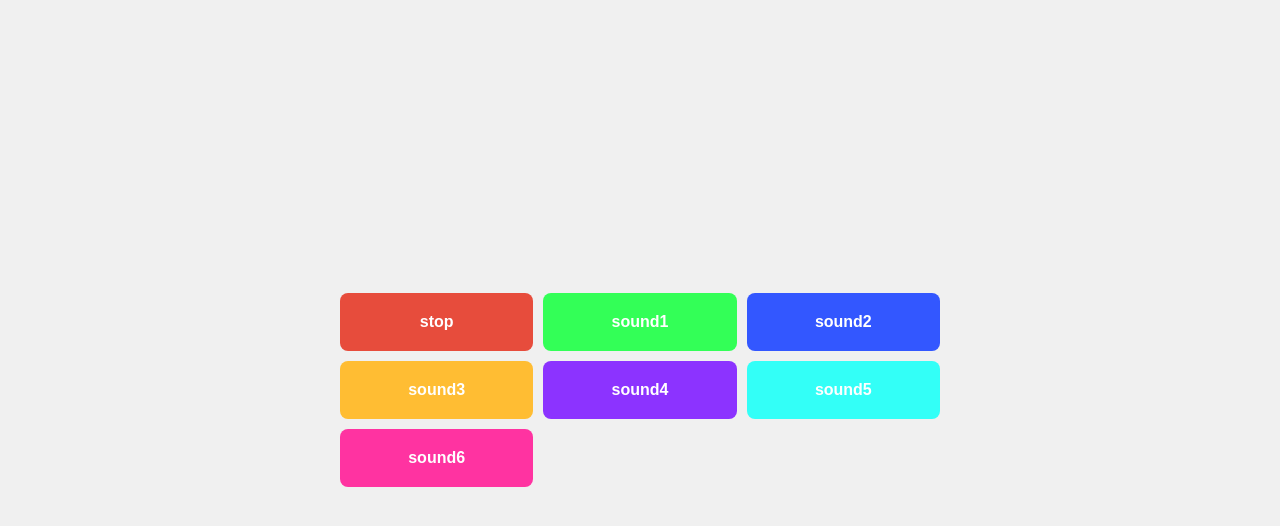
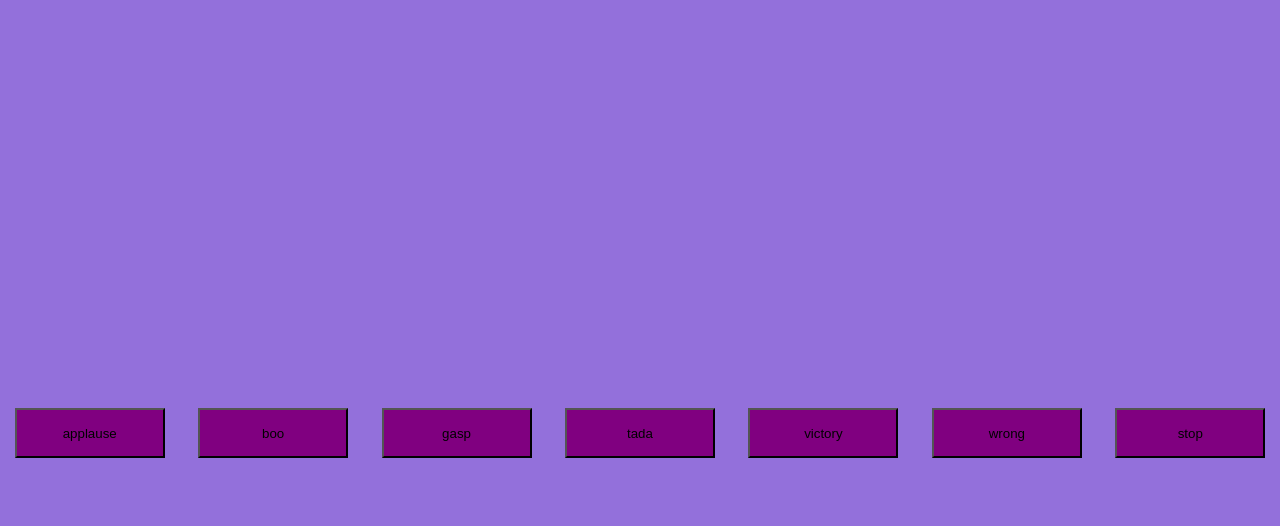
Before and after one commit to acciojob/Soundbar-singhdevendrajtz, a website: page main.html in a window 1280 px wide. Both pictures are taken after a click on the button "stop". Drawn offline with Linux system fonts and the light colour scheme.

Commit message:
created a submission

```diff
--- a/main.html
+++ b/main.html
@@ -9,13 +9,13 @@
 <body>
 	<!-- the entire body must be written by student -->
     <section id="buttons">
-		<!-- <button class="btn">applause</button>
+		<button class="btn">applause</button>
 		<button class="btn">boo</button>
 		<button class="btn">gasp</button>
 		<button class="btn">tada</button>
 		<button class="btn">victory</button>
-		<button  class="btn">wrong</button> -->
-		<button class="stop">stop</button>
+		<button class="btn">wrong</button>
+		<button class="btn stop">stop</button>
 	</section>
 	<script type="text/javascript" src="./script.js">
 
--- a/script.js
+++ b/script.js
@@ -1,76 +1,34 @@
-const playingAudios = [];
+//your JS code here. If required.
+const sounds=["https://actions.google.com/sounds/v1/foley/hand_claps_close.ogg" ,"https://actions.google.com/sounds/v1/alarms/spaceship_alarm.ogg","https://actions.google.com/sounds/v1/alarms/spaceship_alarm.ogg","https://actions.google.com/sounds/v1/alarms/spaceship_alarm.ogg", "https://actions.google.com/sounds/v1/alarms/alarm_clock.ogg","https://actions.google.com/sounds/v1/alarms/medium_bell_ringing_near.ogg"]
+const buttons=document.querySelectorAll(".btn");
+const container=document.querySelector("#buttons")
+const audio_el = document.createElement('audio');
+document.body.appendChild(audio_el);
 
-// Function to generate the sound buttons
-function createSoundButtons() {
-    const soundContainer = document.getElementById('buttons');
+buttons.forEach((x,y)=>{
+	if(y<=5)
+	{
+buttons[y].addEventListener('click',function(e){
+	 if (window.currentAudio) {
+    window.currentAudio.pause();
+    window.currentAudio.currentTime = 0; // reset
+  }
 
-    // In a real-world scenario, you would fetch these file names from a server
-    // For this local setup, manually list your audio files here
-    const soundFiles = [
-        'sound1.mp3',
-        'sound2.mp3',
-        'sound3.mp3',
-        'sound4.mp3',
-        'sound5.mp3',
-        'sound6.mp3'
-    ];
+	audio_el.src=`${sounds[y]}`
+	audio_el.play();
+    // store current audio in global variable
 
-    // Loop through the sound files and create a button for each
-    soundFiles.forEach(soundFile => {
-        const button = document.createElement('button');
 
-        // Use the filename (without extension) as the button text
-        const soundName = soundFile.split('.')[0];
-        button.innerText = soundName;
-        button.classList.add('btn');
+							})
+	}
+	else if(y==6)
+	{
+		buttons[y].addEventListener('click',function(){
 
-        // Store the sound file path as a data attribute on the button
-        button.dataset.sound = `sounds/${soundFile}`;
 
-        soundContainer.appendChild(button);
-    });
-}
 
-// Function to play a sound
-function playSound(filePath) {
-    // Stop any other currently playing sounds before starting a new one
-    stopAllSounds();
+   audio_el.pause() // reset
 
-    const audio = new Audio(filePath);
-    audio.play();
-
-    // Add the new audio object to our tracking array
-    playingAudios.push(audio);
-}
-
-// Function to stop all currently playing sounds
-function stopAllSounds() {
-    playingAudios.forEach(audio => {
-        audio.pause();
-        audio.currentTime = 0; // Rewind the audio to the beginning
-    });
-    // Clear the array
-    playingAudios.length = 0;
-}
-
-// Add event listeners once the DOM is fully loaded
-document.addEventListener('DOMContentLoaded', () => {
-    // Generate the buttons based on the sound files array
-    createSoundButtons();
-
-    const buttonsContainer = document.getElementById('buttons');
-    const stopButton = document.querySelector('.stop');
-
-    // Use event delegation for the sound buttons
-    buttonsContainer.addEventListener('click', (event) => {
-        if (event.target.classList.contains('btn')) {
-            const soundPath = event.target.dataset.sound;
-            if (soundPath) {
-                playSound(soundPath);
-            }
-        }
-    });
-
-    // Event listener for the stop button
-    stopButton.addEventListener('click', stopAllSounds);
-});
+	})
+			}
+	})
--- a/styles.css
+++ b/styles.css
@@ -1,78 +1,19 @@
-body {
-    background-color: #f0f0f0;
-    font-family: Arial, sans-serif;
-    display: flex;
-    flex-direction: column;
-    align-items: center;
-    justify-content: center;
-    height: 100vh;
-    margin: 0;
+/*  your css code here. If applicable */
+#buttons{
+	display:flex;
+	justify-content:space-around;
+	align-items:center;
+	gap:20px;
+
 }
+.btn{
+	background-color:purple;
+	height:50px;
+	width:150px;
 
-h1 {
-    color: #333;
-    margin-bottom: 20px;
 }
-
-.container {
-    text-align: center;
+body{
+	background-color:mediumpurple;
+	position:relative;
+	top:50vh;
 }
-
-#buttons {
-    display: grid;
-    grid-template-columns: repeat(3, 1fr);
-    gap: 10px;
-    margin-bottom: 20px;
-    width: 600px;
-    max-width: 90vw;
-}
-
-.btn {
-    padding: 20px;
-    border: none;
-    border-radius: 8px;
-    font-size: 16px;
-    font-weight: bold;
-    color: #fff;
-    cursor: pointer;
-    transition: transform 0.1s ease-in-out, box-shadow 0.1s ease-in-out;
-}
-
-.btn:hover {
-    transform: scale(1.05);
-    box-shadow: 0 4px 8px rgba(0, 0, 0, 0.2);
-}
-
-/* Add unique background colors for a visually distinct look, similar to the image */
-.btn:nth-child(1) { background-color: #ff5733; }
-.btn:nth-child(2) { background-color: #33ff57; }
-.btn:nth-child(3) { background-color: #3357ff; }
-.btn:nth-child(4) { background-color: #ffbd33; }
-.btn:nth-child(5) { background-color: #8c33ff; }
-.btn:nth-child(6) { background-color: #33fff7; }
-.btn:nth-child(7) { background-color: #ff33a1; }
-.btn:nth-child(8) { background-color: #a1ff33; }
-.btn:nth-child(9) { background-color: #33a1ff; }
-
-
-.stop {
-    background-color: #e74c3c;
-    color: #fff;
-    font-size: 16px;
-    font-weight: bold;
-    padding: 15px 30px;
-    border: none;
-    border-radius: 8px;
-    cursor: pointer;
-    transition: background-color 0.2s ease-in-out;
-}
-
-.stop:hover {
-    background-color: #c0392b;
-}
-
-@media (max-width: 650px) {
-    #buttons {
-        grid-template-columns: repeat(2, 1fr);
-    }
-}
```
